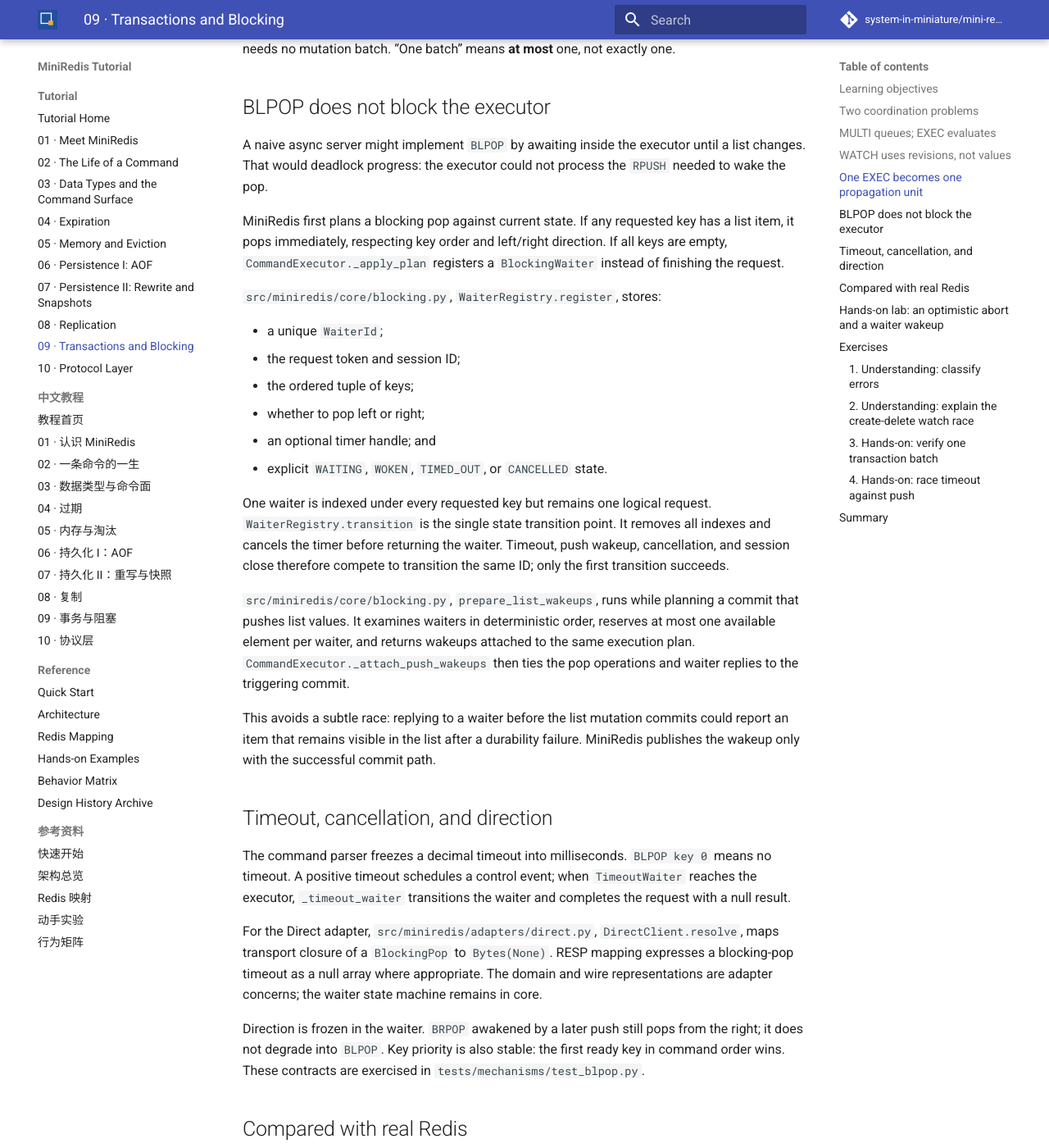
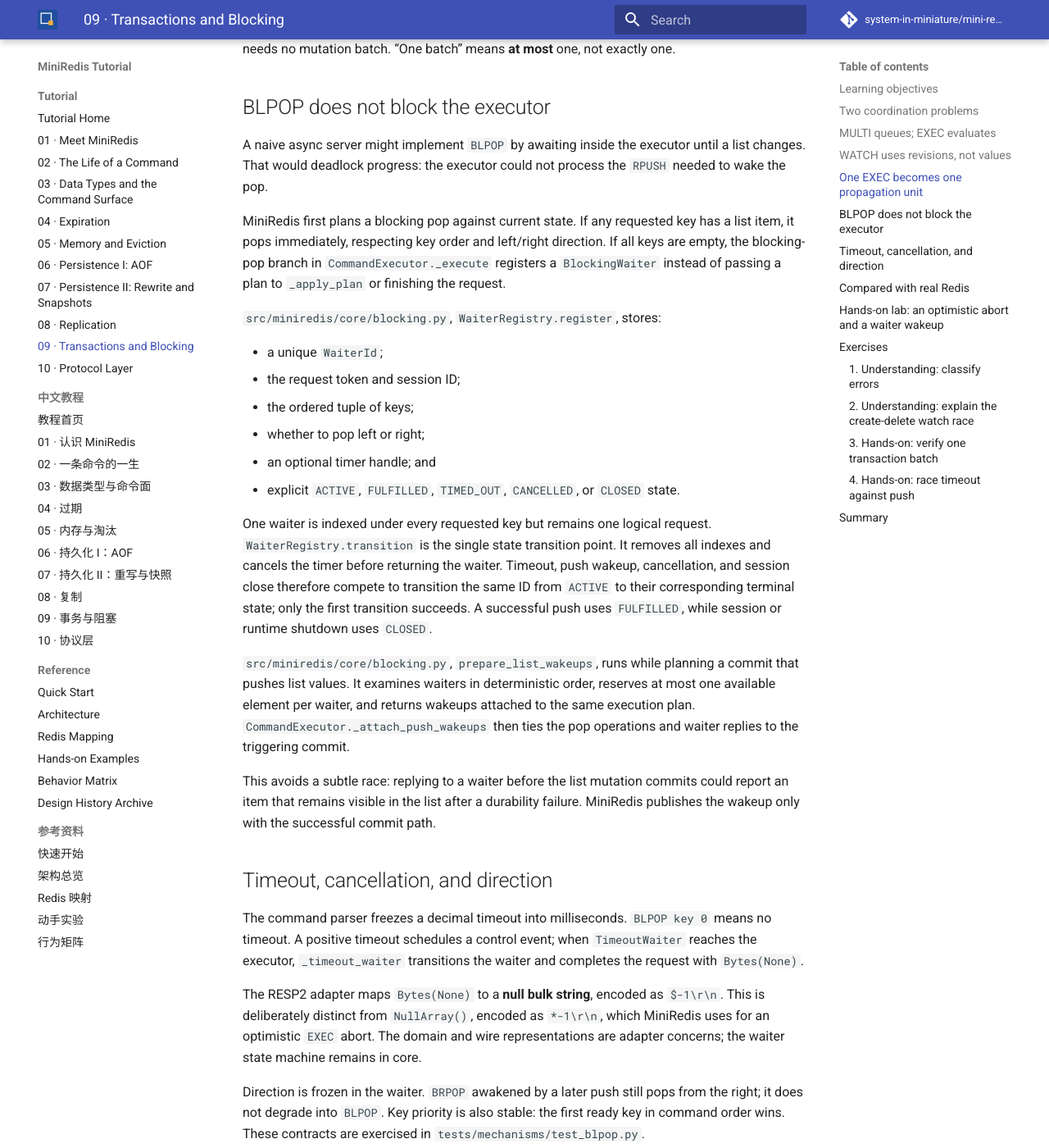
Before and after one commit to system-in-miniature/MiniRedis, an MkDocs documentation site: the page built from docs/tutorial/09-transactions-blocking.md, in a window 1280 px wide and 1400 px high, scrolled down 3028 px. Shown: the whole window at 82% size. Built offline with MkDocs 1.6.1 and Material for MkDocs 9.7.7, drawn with Linux system fonts in a browser that asks for light colours; comment, search, counter and statistics services are not loaded.

Commit message:
docs(tutorial): audit fixes - fix BLPOP timeout RESP type and waiter lifecycle names in ch09

```diff
--- a/docs/tutorial/09-transactions-blocking.md
+++ b/docs/tutorial/09-transactions-blocking.md
@@ -143,8 +143,9 @@ process the `RPUSH` needed to wake the pop.
 
 MiniRedis first plans a blocking pop against current state. If any requested
 key has a list item, it pops immediately, respecting key order and left/right
-direction. If all keys are empty, `CommandExecutor._apply_plan` registers a
-`BlockingWaiter` instead of finishing the request.
+direction. If all keys are empty, the blocking-pop branch in
+`CommandExecutor._execute` registers a `BlockingWaiter` instead of passing a
+plan to `_apply_plan` or finishing the request.
 
 `src/miniredis/core/blocking.py`, `WaiterRegistry.register`, stores:
 
@@ -153,13 +154,15 @@ direction. If all keys are empty, `CommandExecutor._apply_plan` registers a
 - the ordered tuple of keys;
 - whether to pop left or right;
 - an optional timer handle; and
-- explicit `WAITING`, `WOKEN`, `TIMED_OUT`, or `CANCELLED` state.
+- explicit `ACTIVE`, `FULFILLED`, `TIMED_OUT`, `CANCELLED`, or `CLOSED` state.
 
 One waiter is indexed under every requested key but remains one logical
 request. `WaiterRegistry.transition` is the single state transition point. It
 removes all indexes and cancels the timer before returning the waiter. Timeout,
 push wakeup, cancellation, and session close therefore compete to transition
-the same ID; only the first transition succeeds.
+the same ID from `ACTIVE` to their corresponding terminal state; only the
+first transition succeeds. A successful push uses `FULFILLED`, while session
+or runtime shutdown uses `CLOSED`.
 
 `src/miniredis/core/blocking.py`, `prepare_list_wakeups`, runs while planning a
 commit that pushes list values. It examines waiters in deterministic order,
@@ -177,13 +180,13 @@ commit path.
 The command parser freezes a decimal timeout into milliseconds.
 `BLPOP key 0` means no timeout. A positive timeout schedules a control event;
 when `TimeoutWaiter` reaches the executor, `_timeout_waiter` transitions the
-waiter and completes the request with a null result.
+waiter and completes the request with `Bytes(None)`.
 
-For the Direct adapter, `src/miniredis/adapters/direct.py`,
-`DirectClient.resolve`, maps transport closure of a `BlockingPop` to
-`Bytes(None)`. RESP mapping expresses a blocking-pop timeout as a null array
-where appropriate. The domain and wire representations are adapter concerns;
-the waiter state machine remains in core.
+The RESP2 adapter maps `Bytes(None)` to a **null bulk string**, encoded as
+`$-1\r\n`. This is deliberately distinct from `NullArray()`, encoded as
+`*-1\r\n`, which MiniRedis uses for an optimistic `EXEC` abort. The domain and
+wire representations are adapter concerns; the waiter state machine remains
+in core.
 
 Direction is frozen in the waiter. `BRPOP` awakened by a later push still pops
 from the right; it does not degrade into `BLPOP`. Key priority is also stable:
```
Also changed, not shown: docs/zh/tutorial/09-transactions-blocking.md (+7 -5 lines).
